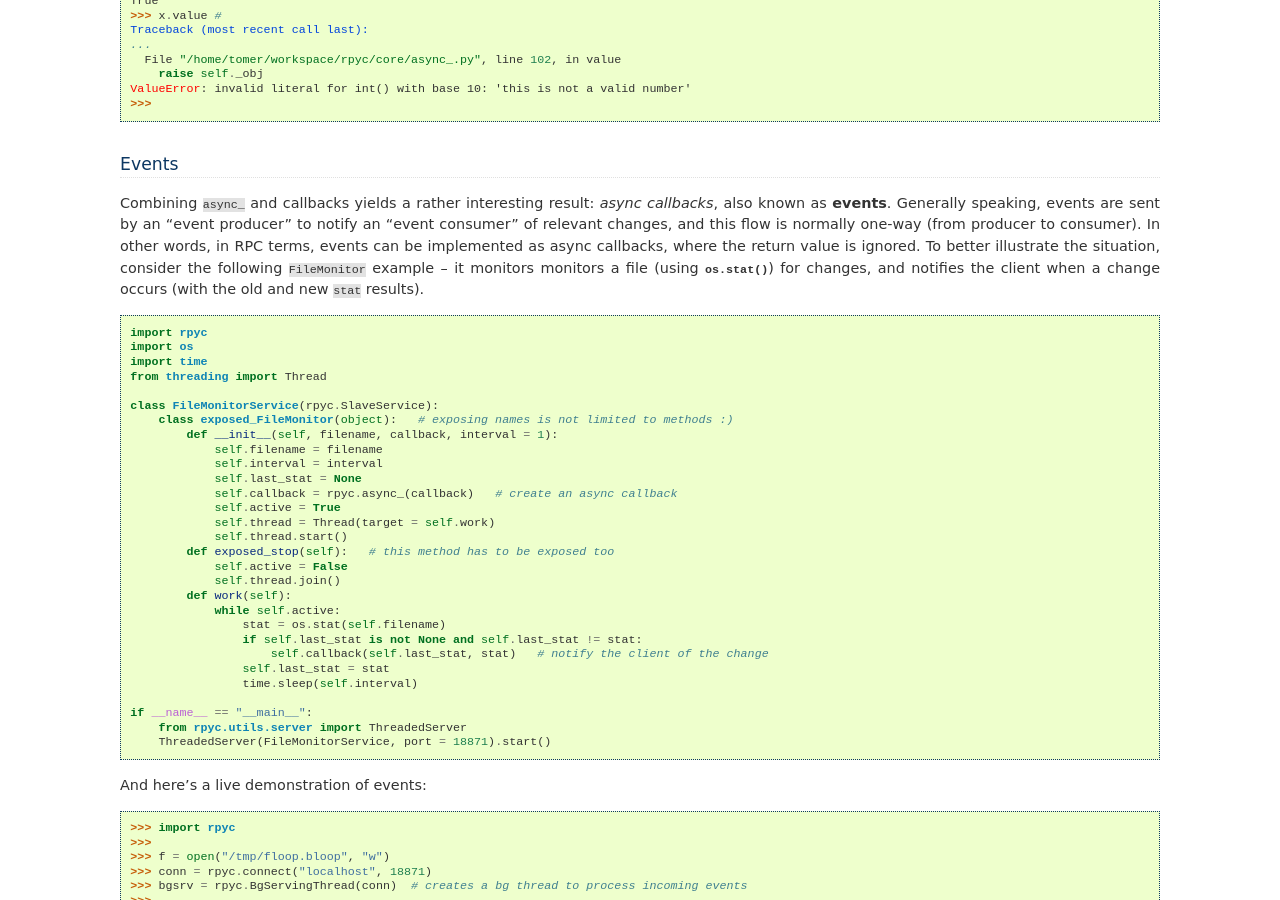
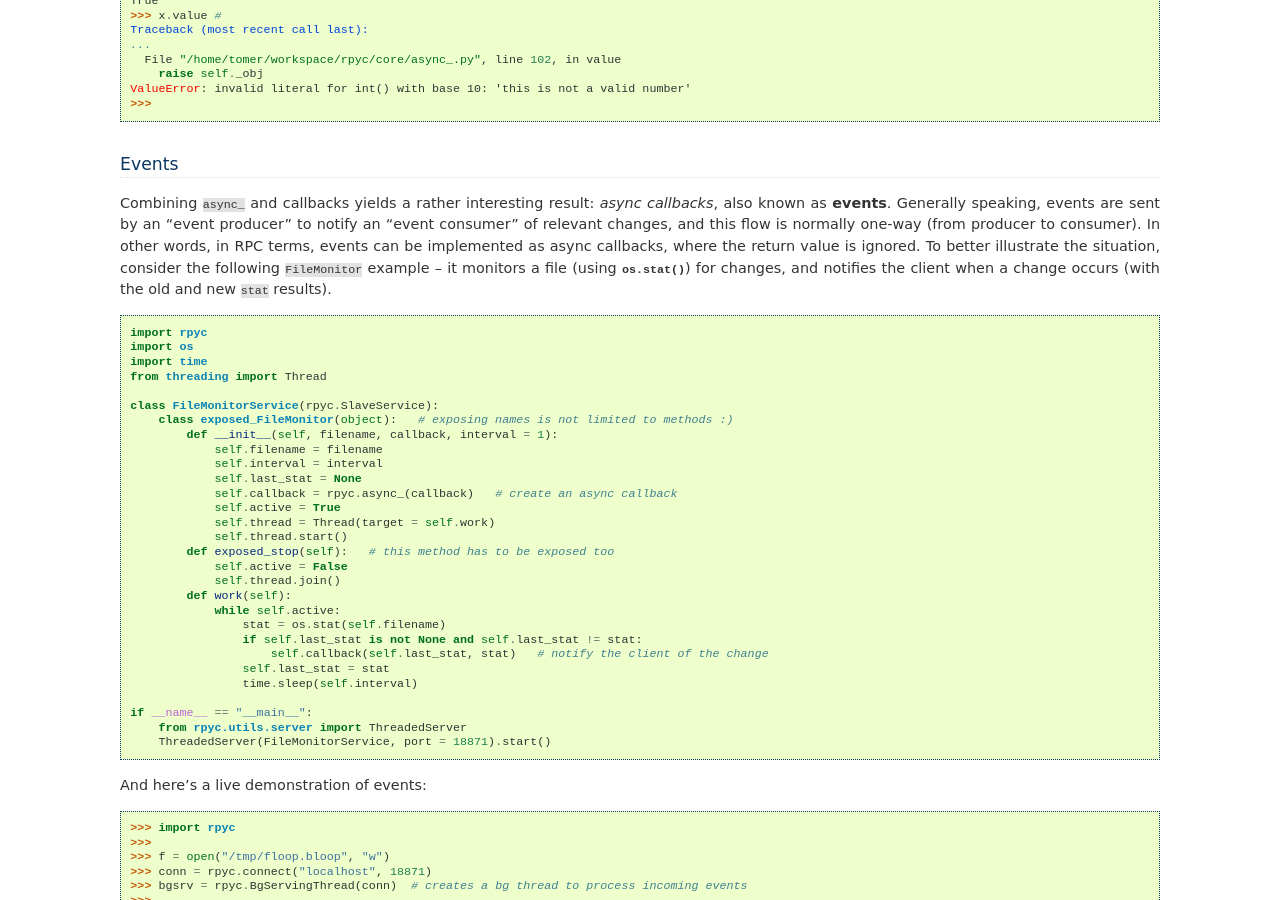
Before and after one commit to tomerfiliba-org/rpyc, a Sphinx documentation site: the page built from docs/tutorial/tut5.rst, in a window 1280 px wide and 900 px high, scrolled down 1466 px. Built offline with Sphinx 7.4.7, drawn with Linux system fonts in a browser that asks for light colours.

Commit message:
corrected typos in tutorials

```diff
--- a/docs/tutorial/tut3.rst
+++ b/docs/tutorial/tut3.rst
@@ -20,7 +20,7 @@ has the following boilerplate::
     class MyService(rpyc.Service):
         def on_connect(self, conn):
             # code that runs when a connection is created
-            # (to init the serivce, if needed)
+            # (to init the service, if needed)
             pass
 
         def on_disconnect(self, conn):
--- a/docs/tutorial/tut5.rst
+++ b/docs/tutorial/tut5.rst
@@ -112,7 +112,7 @@ also known as **events**. Generally speaking, events are sent by an "event produ
 notify an "event consumer" of relevant changes, and this flow is normally one-way
 (from producer to consumer). In other words, in RPC terms, events can be implemented as
 async callbacks, where the return value is ignored. To better illustrate the situation,
-consider the following ``FileMonitor`` example -- it monitors monitors a file
+consider the following ``FileMonitor`` example -- it monitors a file
 (using :func:`os.stat`) for changes, and notifies the client when a change occurs
 (with the old and new ``stat`` results). ::
 
```
